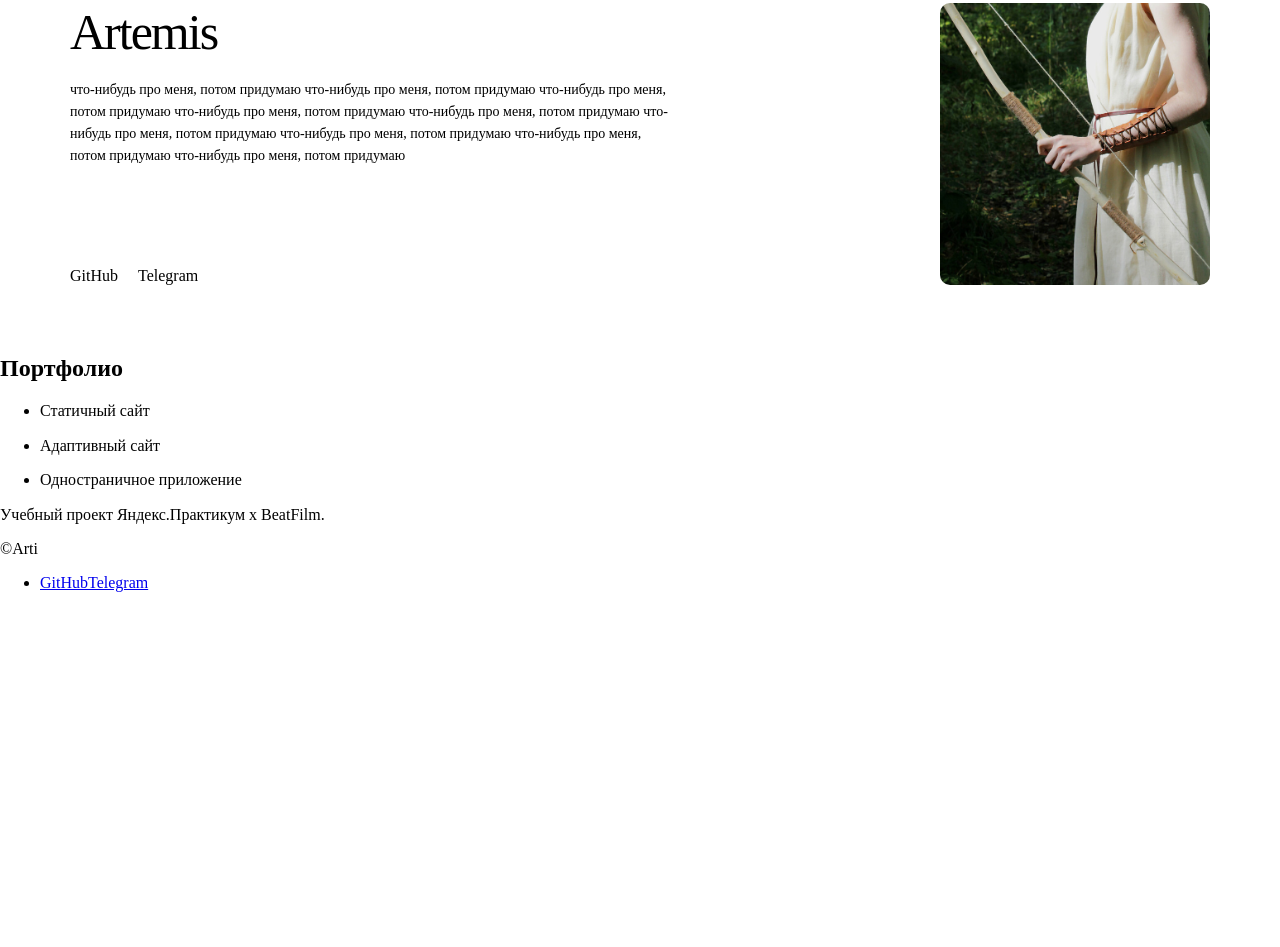
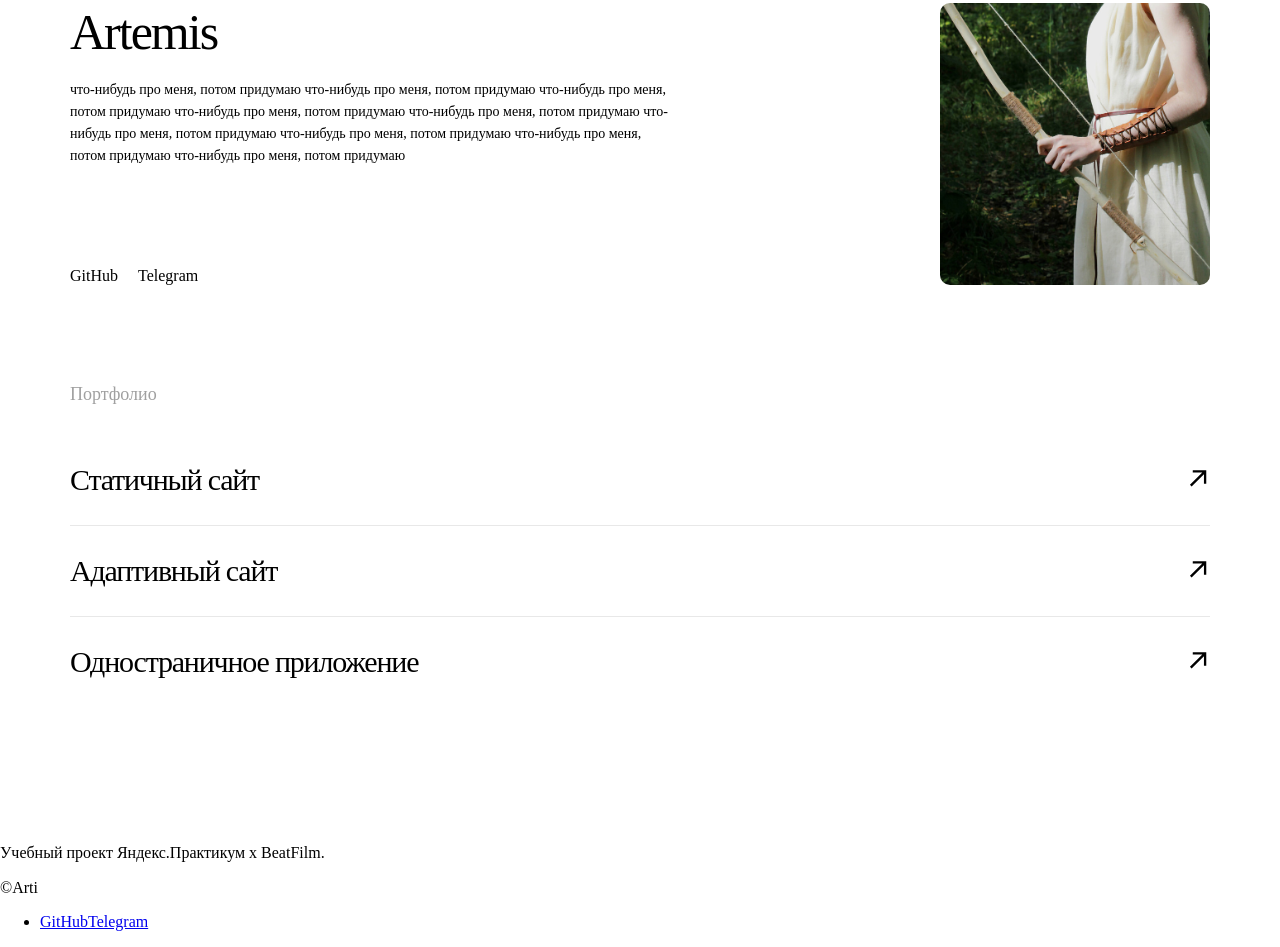
Before and after one commit to Arti-D/movies-explorer-frontend, a React app: page / in a window 1280 px wide. Shown: the part 2192-3139 px from the top of the page. Before the commit the page ends 2801 px from the top, so only its background shows below. Built offline with nearby package versions, Linux system fonts and the light colour scheme.

Commit message:
Portfolio css

```diff
--- a/src/components/Main/Portfolio/Portfolio.css
+++ b/src/components/Main/Portfolio/Portfolio.css
@@ -0,0 +1,59 @@
+.portfolio {
+    padding-top: 50px;
+    padding-bottom: 125px;
+}
+
+.portfolio__title {
+    font-style: normal;
+    font-weight: normal;
+    font-size: 18px;
+    line-height: 1.11;
+    color: #A0A0A0;
+    margin: 0;
+}
+
+.portfolio__list {
+    margin-top: 50px;
+    list-style: none;
+    padding: 0;
+}
+
+.portfolio__project {
+    display: flex;
+    justify-content: space-between;
+    border-bottom: 1px solid #E8E8E8;
+    align-items: center;
+    padding-bottom: 20px;
+    padding-top: 20px;
+}
+
+.portfolio__project:last-child {
+    border-bottom: none;
+    padding-bottom: 0;
+}
+
+.portfolio__project:first-child {
+    padding-top: 0;
+}
+
+.portfolio__project-name {
+    font-style: normal;
+    font-weight: normal;
+    font-size: 30px;
+    line-height: 1.67;
+    letter-spacing: -0.04em;
+    margin: 0;
+}
+
+.portfolio__link {
+    display: block;
+    background-image: url('../../../images/row.svg');
+    background-repeat: no-repeat;
+    width: 21px;
+    height: 21px;
+}
+
+.portfolio__link:hover {
+    cursor: pointer;
+    opacity: .6;
+}
--- a/src/components/Main/Portfolio/Portfolio.js
+++ b/src/components/Main/Portfolio/Portfolio.js
@@ -3,6 +3,7 @@ import React from "react";
 function Portfolio() {
     return (
         <section className="component portfolio">
+            <div className="content">
                 <h2 className="portfolio__title">Портфолио</h2>
                 <ul className="portfolio__list">
                     <li className="portfolio__project">
@@ -18,6 +19,7 @@ function Portfolio() {
                         <a className="portfolio__link" href="#"></a>
                     </li>
                 </ul>
+            </div>
         </section>
     )
 }
--- a/src/index.css
+++ b/src/index.css
@@ -5,3 +5,4 @@
 @import url('./components//Main/AboutProject/AboutProject.css');
 @import url('./components/Main/Techs/Techs.css');
 @import url('./components/Main/AboutMe/AboutMe.css');
+@import url('./components/Main/Portfolio/Portfolio.css');
```
Also changed, not shown: src/images/row.svg (added). Lines whose indentation alone changed are shown as unchanged.
